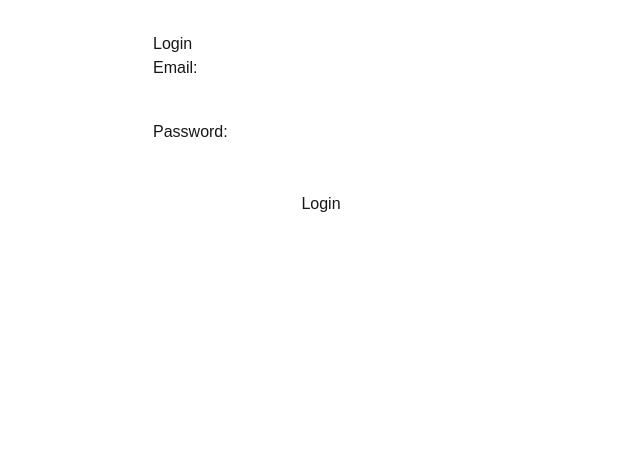
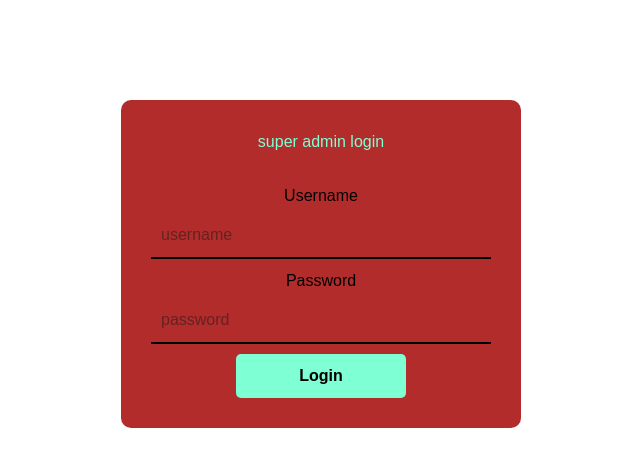
Before and after one commit to Crazz-Zaac/geletrekking, a Next.js app in the folder frontend/: page /etalogin in a window 1280 px wide. Shown: the top 466 px of the page, without its empty margins (319-959 px from the left). Built offline with nearby package versions, Linux system fonts and the light colour scheme.

Commit message:
eta login page

```diff
--- a/frontend/pages/etalogin.js
+++ b/frontend/pages/etalogin.js
@@ -1,75 +1,128 @@
-import { useState } from 'react';
-import { useRouter } from 'next/router';
+import { useState } from "react";
+import { useRouter } from "next/router";
 
 export default function Login() {
-  const [email, setEmail] = useState('');
-  const [password, setPassword] = useState('');
-  const [error, setError] = useState('');
+  const [email, setEmail] = useState("");
+  const [password, setPassword] = useState("");
+  const [error, setError] = useState("");
   const router = useRouter();
 
   const handleSubmit = async (e) => {
     e.preventDefault();
-    setError('');
+    setError("");
 
     try {
-      const res = await fetch('http://localhost:5000/api/userauth/login', {
-        method: 'POST',
-        headers: { 'Content-Type': 'application/json' },
+      const res = await fetch("http://localhost:5000/api/userauth/login", {
+        method: "POST",
+        headers: { "Content-Type": "application/json" },
         body: JSON.stringify({ email, password }),
       });
 
       const data = await res.json();
 
       if (!res.ok) {
-        setError(data.message || 'Login failed');
+        setError(data.message || "Login failed");
         return;
       }
 
-      // Save token and role in localStorage
-      localStorage.setItem('token', data.token);
-      localStorage.setItem('role', data.user.role);
+      localStorage.setItem("token", data.token);
+      localStorage.setItem("role", data.user.role);
 
-      // Redirect based on role
-      if (data.user.role === 'admin') {
-        router.push('/admin');
-      } else if (data.user.role === 'superadmin') {
-        router.push('/superadmin');  // Redirect superadmin to index page
+      if (data.user.role === "admin") {
+        router.push("/admin");
+      } else if (data.user.role === "superadmin") {
+        router.push("/superadmin");
       } else {
-        setError('Unauthorized role');
+        setError("Unauthorized role");
       }
     } catch (err) {
-      setError('Server error. Try again later.');
+      setError("Server error. Try again later.");
     }
   };
 
   return (
-    <div style={{ maxWidth: '400px', margin: 'auto', padding: '2rem' }}>
-      <h2>Login</h2>
+    <>
+      <div className="first">
+        <h1> super admin login</h1>
+        {error && <p style={{ color: "red", textAlign: "center" }}>{error}</p>}
+
         <form onSubmit={handleSubmit}>
-        <label>Email:</label>
+          <label htmlFor="username">Username</label>
           <input
             type="email"
+            id="username"
+            placeholder="username"
             value={email}
             onChange={(e) => setEmail(e.target.value)}
             required
-          style={{ width: '100%', marginBottom: '1rem' }}
           />
 
-        <label>Password:</label>
+          <label htmlFor="password">Password</label>
           <input
             type="password"
+            placeholder="password"
+            id="password"
             value={password}
             onChange={(e) => setPassword(e.target.value)}
             required
-          style={{ width: '100%', marginBottom: '1rem' }}
           />
 
-        {error && <p style={{ color: 'red' }}>{error}</p>}
-
-        <button type="submit" style={{ width: '100%', padding: '0.5rem' }}>
-          Login
-        </button>
+          <button type="submit">Login</button>
         </form>
       </div>
+
+      <style jsx>{`
+        .first {
+          max-width: 400px;
+          padding: 30px;
+          margin: 100px auto;
+          border-radius: 10px;
+          background: rgb(179, 44, 44);
+        }
+
+        .first h1 {
+          color: aquamarine;
+          text-align: center;
+          margin-bottom: 30px;
+        }
+
+        .first label {
+          color: black;
+          display: block;
+          text-align: center;
+          margin: 10px 0 5px 0;
+        }
+
+        input[type="email"],
+        input[type="password"] {
+          width: 100%;
+          padding: 10px;
+          font-size: medium;
+          border: none;
+          border-bottom: 2px solid black;
+        }
+        button[type="submit"] {
+          width: 50%;
+          padding: 10px;
+          font-size: medium;
+          margin-left: 25%;
+          background-color: aquamarine;
+          border: none;
+          border-radius: 5px;
+          cursor: pointer;
+          margin-top: 10px;
+          color: black;
+          font-weight: bold;
+        }
+        button[type="submit"]:hover {
+          background-color: #00ffcc;
+        }
+
+        body {
+          background-color: rgb(31, 30, 34);
+          font-family: Arial, Helvetica, sans-serif;
+        }
+      `}</style>
+    </>
   );
 }
```
Lines whose indentation alone changed are shown as unchanged.
